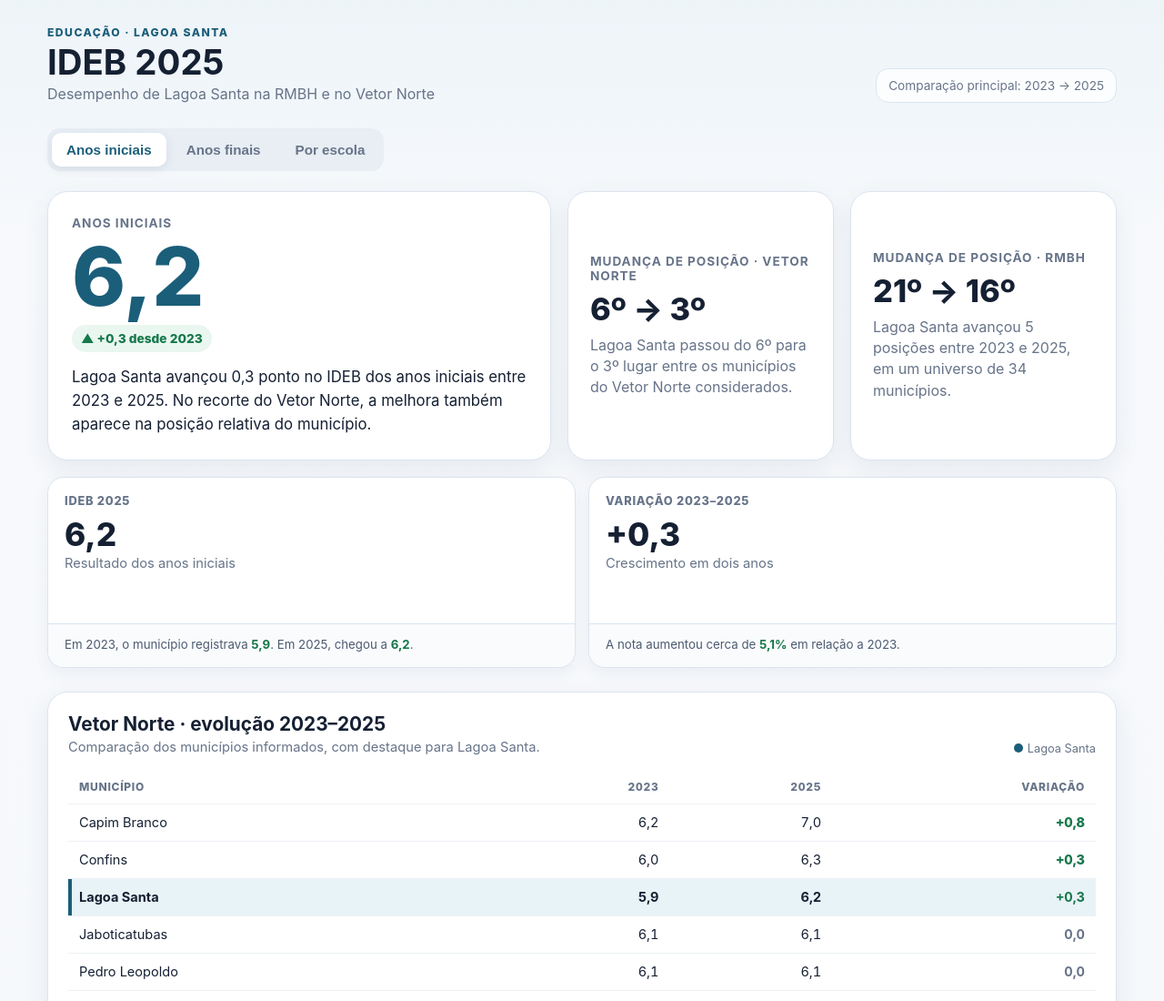
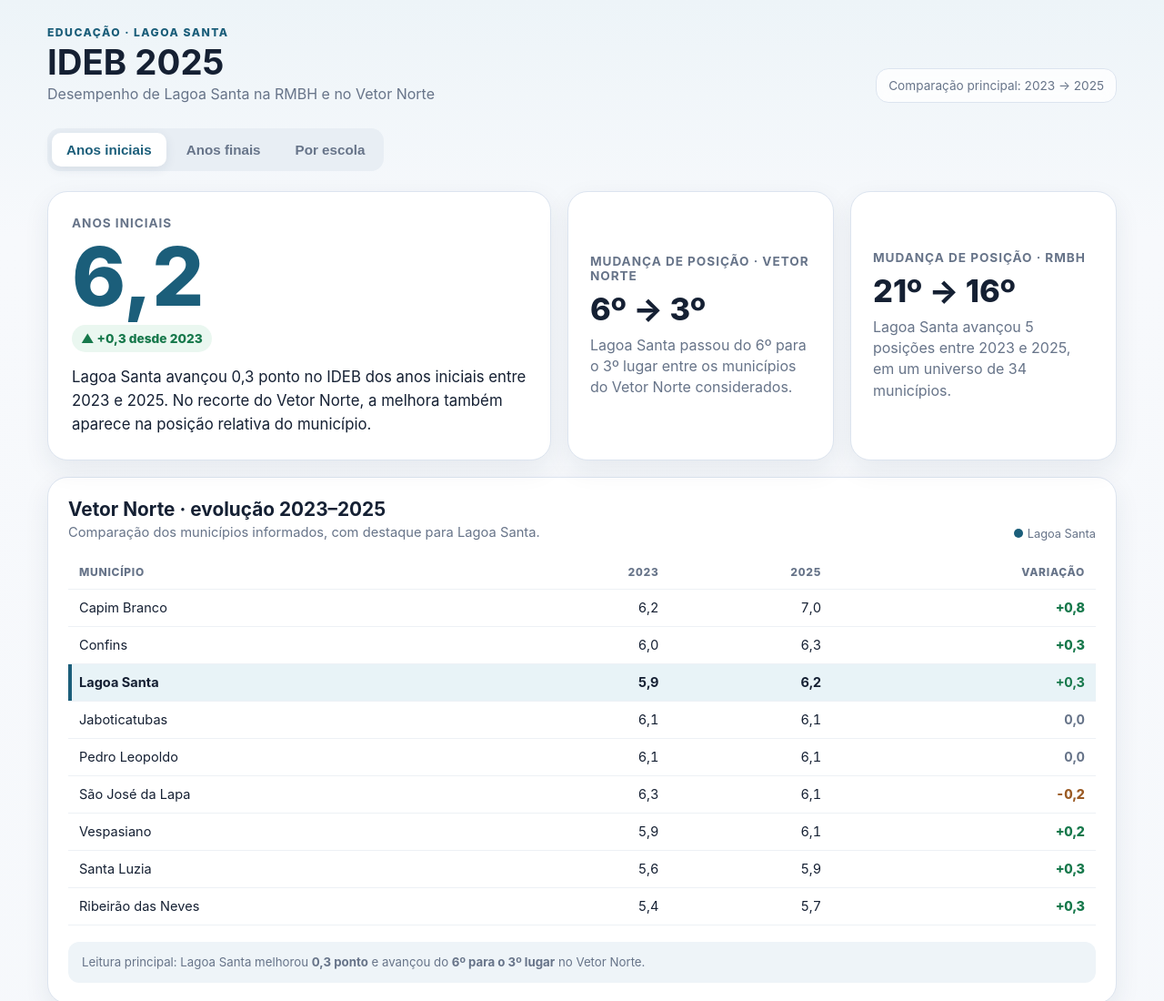
Before and after one commit to GabrielMendes84/ideb-lagoa-santa, a plain HTML site: page index.html in a window 1280 px wide. Shown: the top 1100 px of the page at 91% size. Drawn offline with Linux system fonts and the light colour scheme.

Commit message:
Remove card styles and elements from index.html
Removed card-related styles and elements from the HTML.

```diff
--- a/index.html
+++ b/index.html
@@ -72,23 +72,6 @@
     .hero-copy{margin:14px 0 0;font-size:1.05rem;line-height:1.55;max-width:760px}
     .side-big{font-size:2.15rem;font-weight:850;margin:8px 0;color:var(--text)}
     .side-note{color:var(--muted);line-height:1.45}
-
-    .cards{
-      display:grid;grid-template-columns:repeat(2,1fr);gap:14px;margin-bottom:26px;
-    }
-    .card{
-      background:var(--panel);border:1px solid var(--border);border-radius:18px;padding:18px 18px 0;
-      box-shadow:0 6px 18px rgba(25,49,72,.055);min-height:210px;display:flex;flex-direction:column
-    }
-    .card-label{font-size:.8rem;letter-spacing:.06em;text-transform:uppercase;color:var(--muted);font-weight:800}
-    .card-value{font-size:2.2rem;font-weight:850;margin:8px 0 2px;color:var(--text)}
-    .card-sub{color:var(--muted);font-size:.92rem;line-height:1.35;margin-bottom:14px}
-    .card-note{
-      margin-top:auto;margin-left:-18px;margin-right:-18px;padding:13px 18px 15px;
-      border-top:1px solid var(--border);background:#fafbfd;border-radius:0 0 18px 18px;
-      font-size:.83rem;line-height:1.4;color:#4c5b70
-    }
-    .card-note strong{color:var(--positive)}
 
     .section{padding:22px;margin-top:18px}
     .section-head{
@@ -250,7 +233,6 @@
     @media(max-width:900px){
       .hero{grid-template-columns:1fr 1fr}
       .hero-main{grid-column:1 / -1}
-      .cards{grid-template-columns:repeat(2,1fr)}
       .school-notes{grid-template-columns:1fr}
       .school-row{grid-template-columns:minmax(180px,1.5fr) 72px 72px minmax(120px,2fr) 60px}
     }
@@ -260,7 +242,6 @@
       .hero-main{grid-column:auto}
       header{align-items:flex-start;flex-direction:column}
       .stamp{white-space:normal}
-      .cards{grid-template-columns:1fr}
       .section{padding:16px}
       .section-head{align-items:flex-start;flex-direction:column}
       .tools{width:100%}.search{width:100%;min-width:0}
@@ -310,8 +291,6 @@
       <div class="side-note" id="heroRmbhNote">Lagoa Santa avançou cinco posições entre 2023 e 2025.</div>
     </div>
   </section>
-
-  <section class="cards" id="cards"></section>
 
   <section class="section">
     <div class="section-head">
@@ -520,10 +499,6 @@ const DATA = {
     rmbhTies: ["Mateus Leme", "Belo Horizonte"],
     heroCopy: "Lagoa Santa avançou 0,3 ponto no IDEB dos anos iniciais entre 2023 e 2025. No recorte do Vetor Norte, a melhora também aparece na posição relativa do município.",
     sideNote: "Lagoa Santa passou do 6º para o 3º lugar entre os municípios do Vetor Norte considerados.",
-    cards: [
-      {label:"IDEB 2025", value:"6,2", sub:"Resultado dos anos iniciais", note:"Em 2023, o município registrava <strong>5,9</strong>. Em 2025, chegou a <strong>6,2</strong>."},
-      {label:"Variação 2023–2025", value:"+0,3", sub:"Crescimento em dois anos", note:"A nota aumentou cerca de <strong>5,1%</strong> em relação a 2023."}
-    ],
     vetor: [
       ["Capim Branco",6.2,7.0],["Confins",6.0,6.3],["Lagoa Santa",5.9,6.2],
       ["Jaboticatubas",6.1,6.1],["Pedro Leopoldo",6.1,6.1],["São José da Lapa",6.3,6.1],
@@ -551,10 +526,6 @@ const DATA = {
     rmbhTies: ["Sabará","São José da Lapa","Contagem","Ibirité","Vespasiano","Pedro Leopoldo"],
     heroCopy: "Nos anos finais, Lagoa Santa avançou 0,4 ponto entre 2023 e 2025. O ganho foi acompanhado por uma subida expressiva no ranking do Vetor Norte.",
     sideNote: "Lagoa Santa passou do 5º para o 2º lugar no Vetor Norte, empatada em 2025 com outros municípios que também alcançaram 4,8.",
-    cards: [
-      {label:"IDEB 2025", value:"4,8", sub:"Resultado dos anos finais", note:"Em 2023, o município registrava <strong>4,4</strong>. Em 2025, chegou a <strong>4,8</strong>."},
-      {label:"Variação 2023–2025", value:"+0,4", sub:"Crescimento em dois anos", note:"A nota aumentou cerca de <strong>9,1%</strong> em relação a 2023."}
-    ],
     vetor: [
       ["Confins",5.4,5.2],["São José da Lapa",4.9,4.8],["Vespasiano",4.8,4.8],
       ["Lagoa Santa",4.4,4.8],["Pedro Leopoldo",4.1,4.8],["Santa Luzia",4.3,4.6],
@@ -767,14 +738,6 @@ function render(){
   document.getElementById("heroRmbhNote").textContent =
     `Lagoa Santa avançou ${rmbhGain} posições entre 2023 e 2025, em um universo de ${d.rmbhTotal} municípios.`;
 
-  document.getElementById("cards").innerHTML = d.cards.map(c => `
-    <article class="card">
-      <div class="card-label">${c.label}</div>
-      <div class="card-value">${c.value}</div>
-      <div class="card-sub">${c.sub}</div>
-      <div class="card-note">${c.note}</div>
-    </article>`).join("");
-
   const vetorSorted = [...d.vetor].sort((a,b)=>{
     const scoreDiff = b[2]-a[2];
     if(scoreDiff !== 0) return scoreDiff;
```
